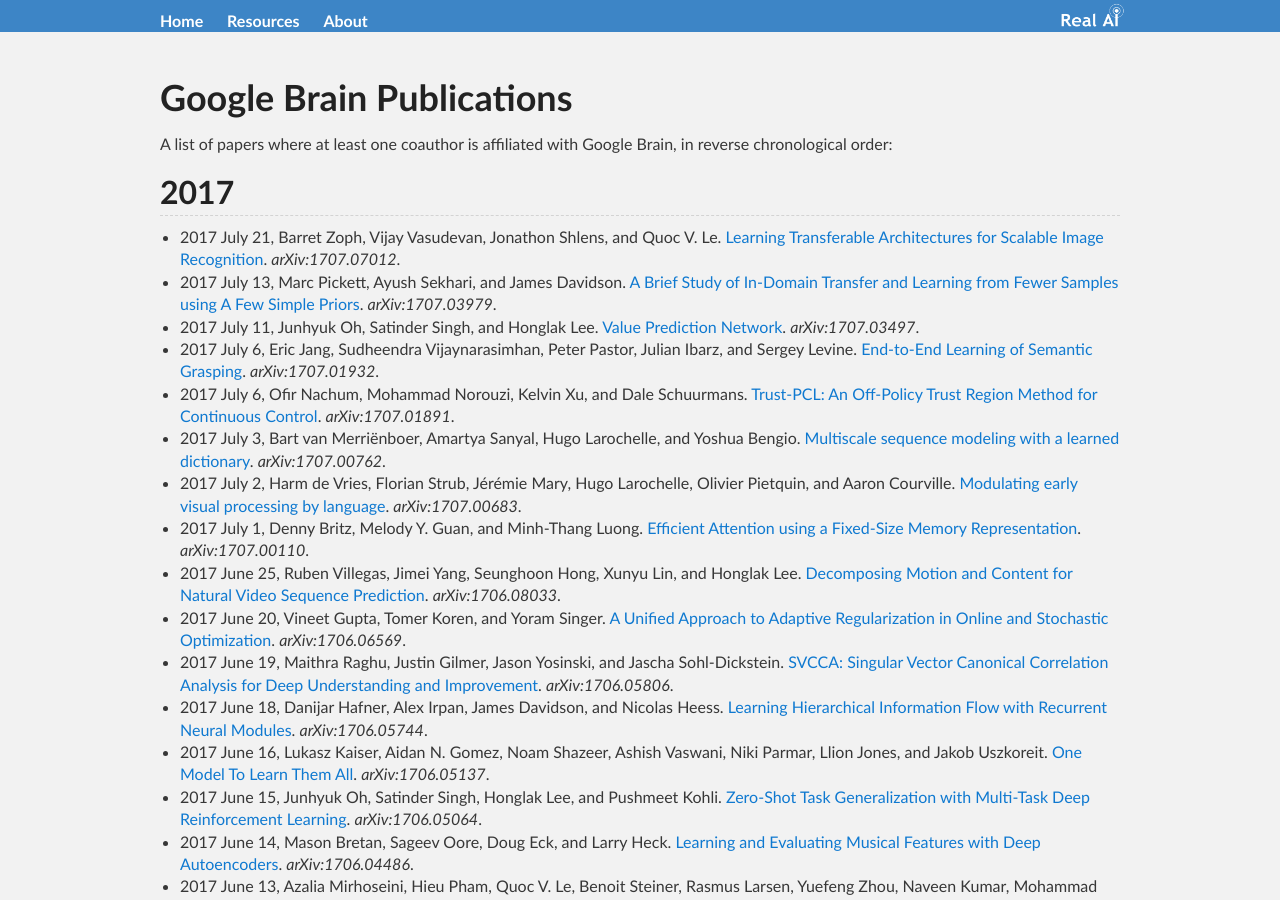
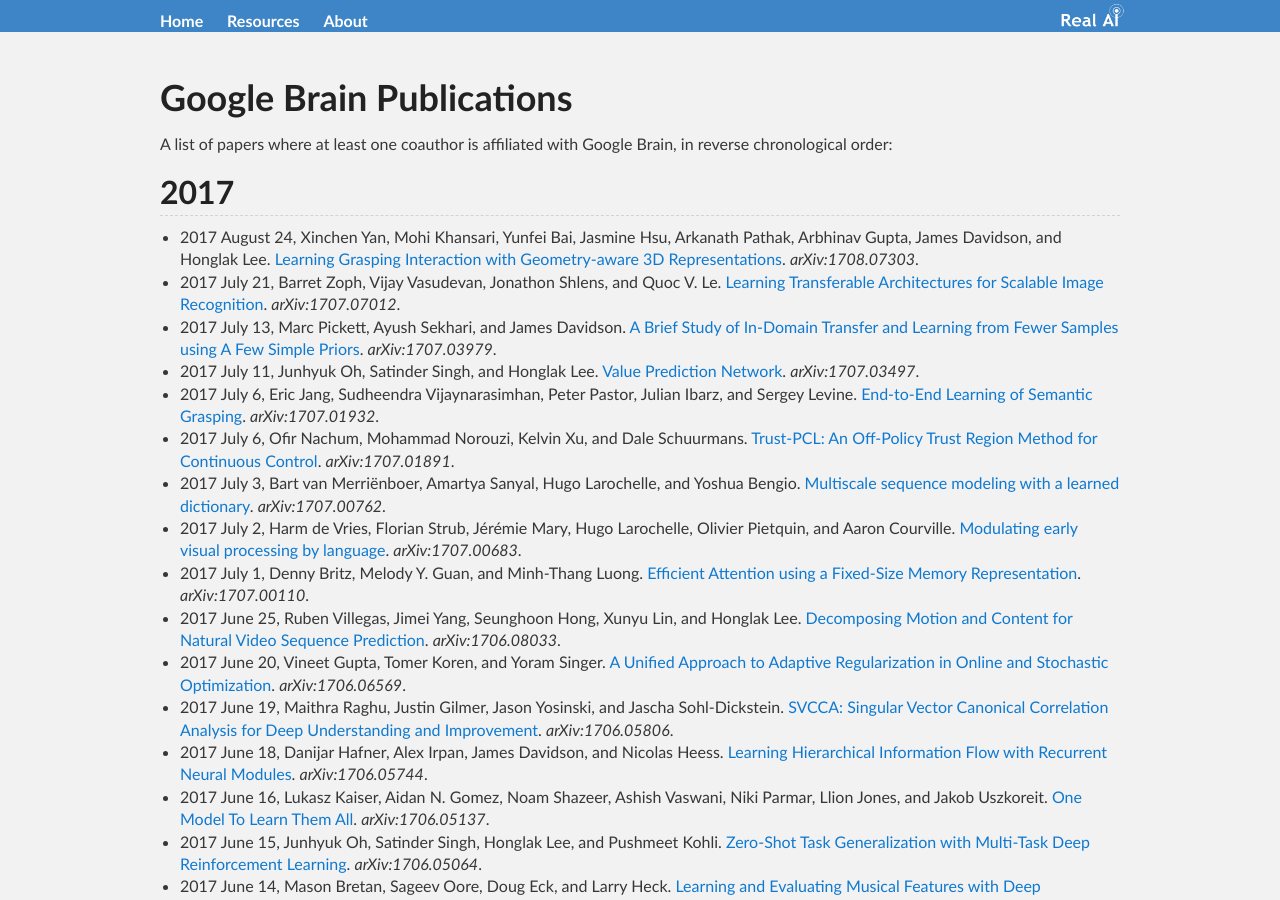
Before and after one commit to Tonywuhk/realai.org, a Jekyll site: the page built from labs/google-brain-publications.md, in a window 1280 px wide and 900 px high. Built offline with Jekyll 4.4.1, drawn with Linux system fonts in a browser that asks for light colours; our own code applies the rules of GitHub Pages for plain Markdown files; the repository's description, which GitHub fills in, is left out.

Commit message:
Update google-brain-publications.md

```diff
--- a/labs/google-brain-publications.md
+++ b/labs/google-brain-publications.md
@@ -7,6 +7,7 @@
 
 ## 2017
 
+* 2017 August 24, Xinchen Yan, Mohi Khansari, Yunfei Bai, Jasmine Hsu, Arkanath Pathak, Arbhinav Gupta, James Davidson, and Honglak Lee. [Learning Grasping Interaction with Geometry-aware 3D Representations](https://arxiv.org/abs/1708.07303). *arXiv:1708.07303*.
 * 2017 July 21, Barret Zoph, Vijay Vasudevan, Jonathon Shlens, and Quoc V. Le. [Learning Transferable Architectures for Scalable Image Recognition](https://arxiv.org/abs/1707.07012). *arXiv:1707.07012*.
 * 2017 July 13, Marc Pickett, Ayush Sekhari, and James Davidson. [A Brief Study of In-Domain Transfer and Learning from Fewer Samples using A Few Simple Priors](https://arxiv.org/abs/1707.03979). *arXiv:1707.03979*.
 * 2017 July 11, Junhyuk Oh, Satinder Singh, and Honglak Lee. [Value Prediction Network](https://arxiv.org/abs/1707.03497). *arXiv:1707.03497*.
```
